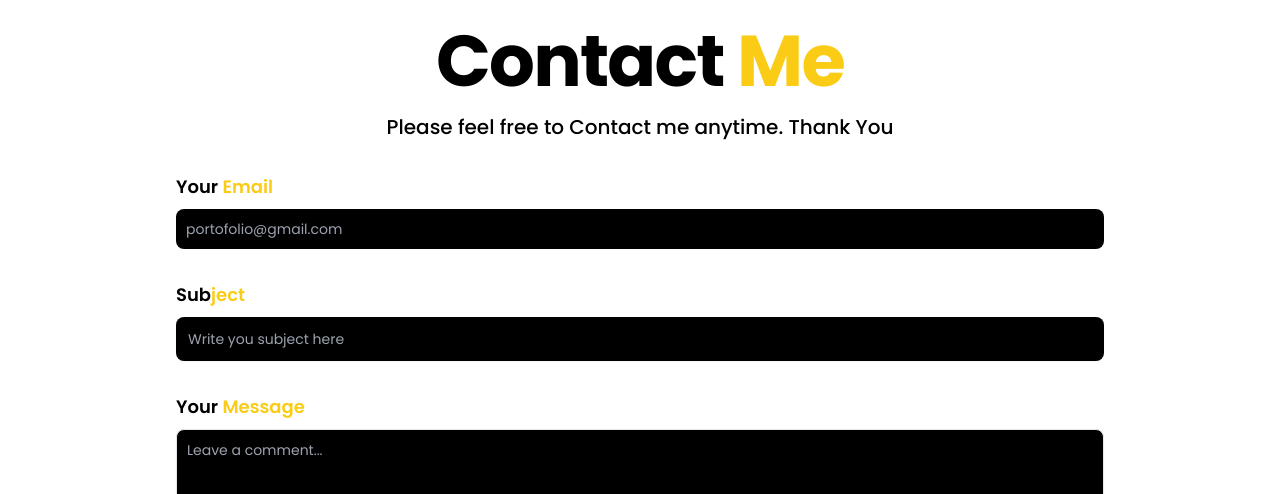
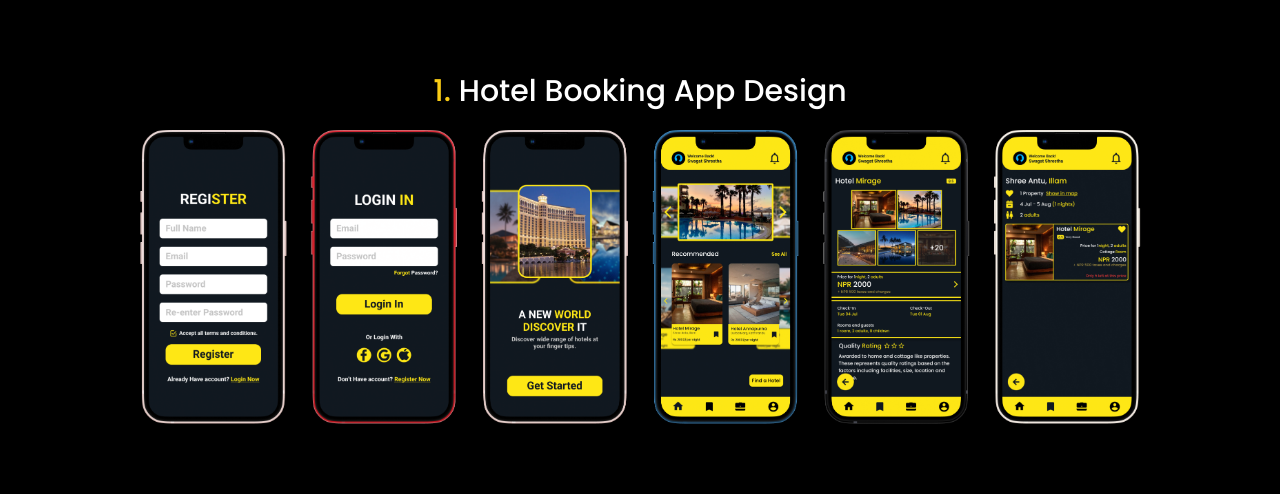
Before and after one commit to ItsMeSwagat/portofolio, a React (Create React App) app: page / in a window 1280 px wide. Shown: the part 4899-5393 px from the top of the page. Built offline with nearby package versions, Linux system fonts and the light colour scheme.

Commit message:
UI/UX update

```diff
--- a/src/components/UIUX.jsx
+++ b/src/components/UIUX.jsx
@@ -1,6 +1,7 @@
 import React from "react";
 
 import MTmockup from "../assets/updated MTapp.png";
+import HBmockup from "../assets/hotel booking png.png"
 
 const UIUX = () => {
   return (
@@ -43,6 +44,24 @@ const UIUX = () => {
           data-aos-duration="2000"
         />
       </div>
+      <div className=" flex flex-col justify-center items-center py-20">
+        <h1
+          className=" text-white text-xl font-medium sm:text-2xl md:text-3xl"
+          data-aos="zoom-in-up"
+          data-aos-duration="1500"
+        >
+          <span className=" text-yellow-400">1. </span>Hotel Booking App
+          Design
+        </h1>
+        <img
+          src={HBmockup}
+          alt="ticketingApp"
+          className=" w-full md:w-[80%] lg:w-[80%] py-4"
+          width="59%"
+          data-aos="zoom-in-up"
+          data-aos-duration="2000"
+        />
+      </div>
     </div>
   );
 };
```
Also changed, not shown: src/assets/hotel booking png.png (added).
